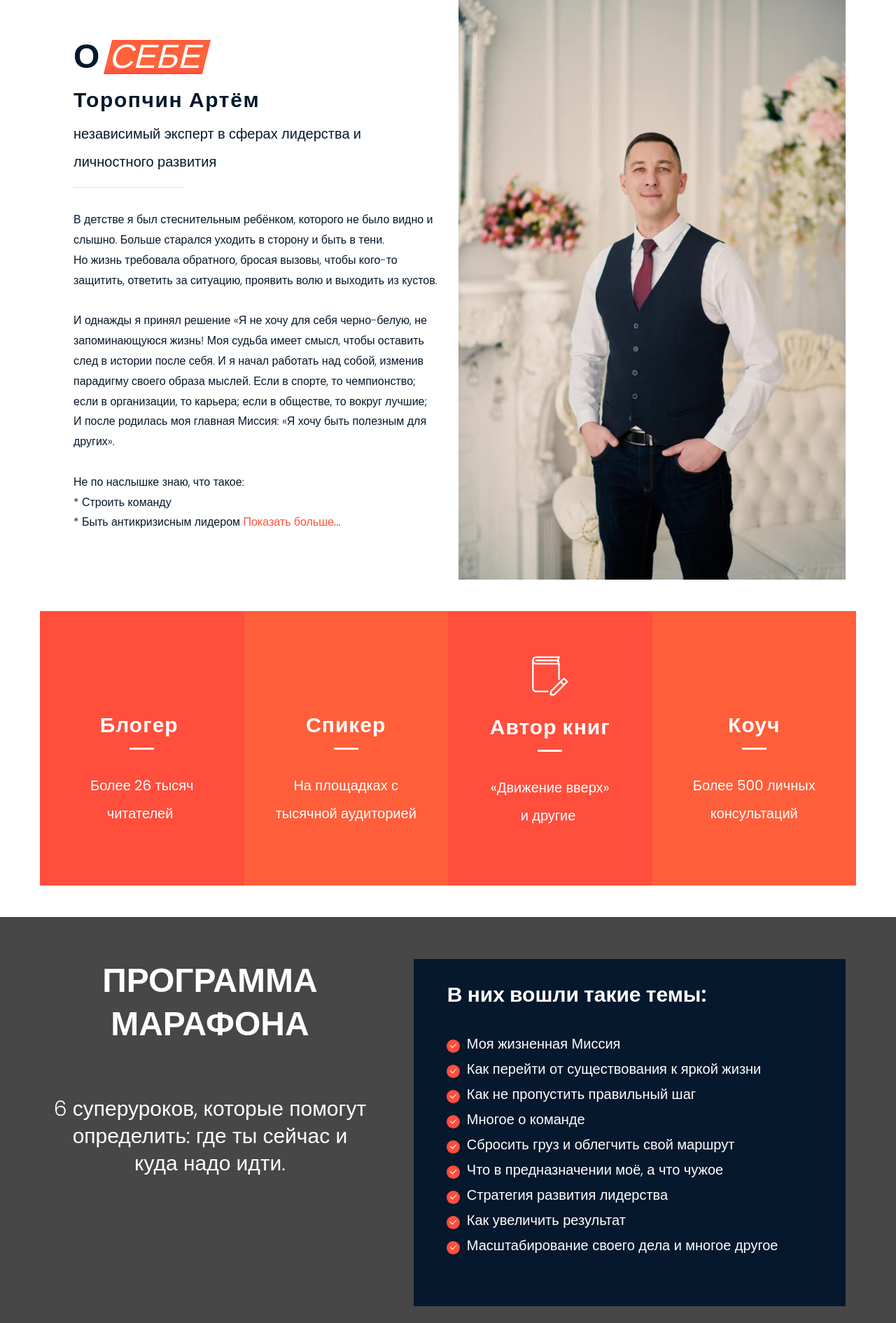
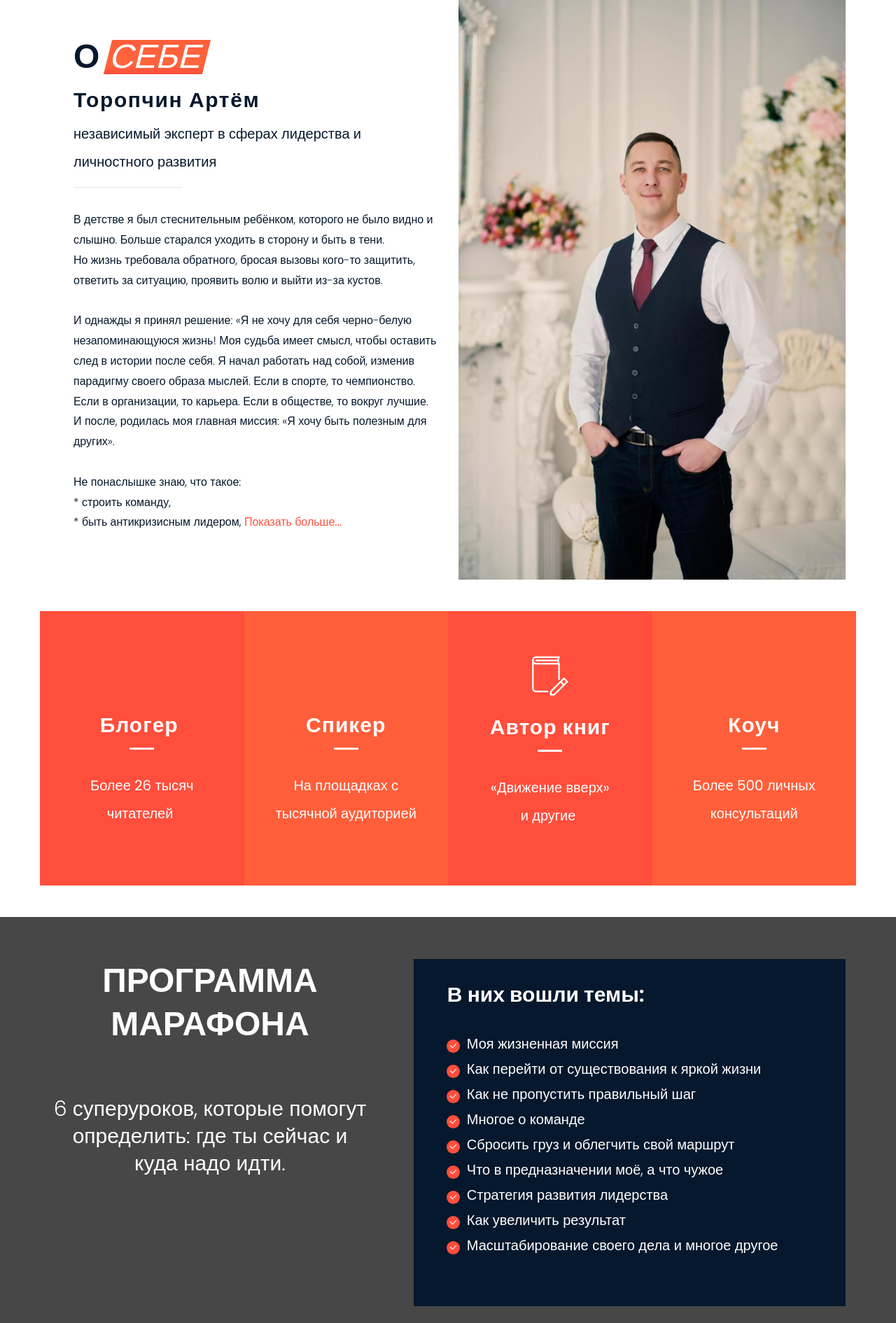
Before and after one commit to megosha/marathon_service, a Django app: template templates/index.html in a window 1280 px wide. Shown: the part 846-2736 px from the top of the page at 70% size. Run offline with Django 3.2, Linux system fonts and the light colour scheme; the template is opened without the code that fills it: most values are stand-ins (such as "Sample title", 1, 10 or a date in 2020); grey boxes marked "Sample" are stand-in pictures; form fields are guessed from the names that the template uses; some libraries are stand-ins or nearby versions; some web fonts are replaced.

Commit message:
text fix

```diff
--- a/templates/index.html
+++ b/templates/index.html
@@ -82,20 +82,20 @@
                     <h4 class="mbr-section-subtitle align-left mbr-regular mbr-fonts-style display-7">независимый эксперт в сферах лидерства и личностного развития</h4>
                     <hr class="line pb-2">
 
-                    <p class="mbr-text mbr-regular align-left mbr-fonts-style mt-4 display-4">В детстве я был стеснительным ребёнком, которого не было видно и слышно. Больше старался уходить в сторону и быть в тени. <br>Но жизнь требовала обратного, бросая вызовы, чтобы кого-то защитить, ответить за ситуацию, проявить волю и выходить из кустов.
-<br><br>И однажды я принял решение «Я не хочу для себя черно-белую, не запоминающуюся жизнь! Моя судьба имеет смысл, чтобы оставить след в истории после себя. И я начал работать над собой, изменив парадигму своего образа мыслей. Если в спорте, то чемпионство; если в организации, то карьера; если в обществе, то вокруг лучшие;
-<br>И после родилась моя главная Миссия: «Я хочу быть полезным для других». <br><br>Не по наслышке знаю, что такое:
-<br>* Строить команду
-<br>* Быть антикризисным лидером <a class="text-primary cursor_p" onclick="bio(1)" id="more-bio" name="more-bio">Показать больше...&nbsp;</a>
+                    <p class="mbr-text mbr-regular align-left mbr-fonts-style mt-4 display-4">В детстве я был стеснительным ребёнком, которого не было видно и слышно. Больше старался уходить в сторону и быть в тени. <br>Но жизнь требовала обратного, бросая вызовы кого-то защитить, ответить за ситуацию, проявить волю и выйти из-за кустов.
+<br><br>И однажды я принял решение: «Я не хочу для себя черно-белую незапоминающуюся жизнь! Моя судьба имеет смысл, чтобы оставить след в истории после себя. Я начал работать над собой, изменив парадигму своего образа мыслей. Если в спорте, то чемпионство. Если в организации, то карьера. Если в обществе, то вокруг лучшие.
+<br>И после, родилась моя главная миссия: «Я хочу быть полезным для других». <br><br>Не понаслышке знаю, что такое:
+<br>* строить команду,
+<br>* быть антикризисным лидером, <a class="text-primary cursor_p" onclick="bio(1)" id="more-bio" name="more-bio">Показать больше...&nbsp;</a>
                         <br>
                         <span style="display: none" name="slide_block">
-                        * Открывать организации с нуля <br>* Сохранять уважение и свои ценности.
-<br><br>Сегодня мой опыт в сфере самореализации более 25 лет. Я применяю знания, полученные от лучших экспертов современности, закончил несколько учебных заведений и сегодня я дипломированный специалист, 15 лет принимаю участие в социальной работе как волонтёр, есть множество грамот и благодарностей, за плечами пять успешных бизнесов.
-Прожив большую часть Жизни в провинциальном городке, оставил все и уехал покорять столицу без гроша в кармане.
+                        * открывать организации с нуля, <br>* сохранять уважение и свои ценности.
+<br><br>Сегодня мой опыт в сфере самореализации - более 25 лет. Я применяю знания, полученные от лучших экспертов современности. Закончил несколько учебных заведений и сегодня я дипломированный специалист. 15 лет принимаю участие в социальной работе, как волонтёр, есть множество грамот и благодарностей. За плечами пять успешных бизнесов.
+Прожив большую часть жизни в провинциальном городке, оставил всё и уехал покорять столицу без гроша в кармане.
 <br>Счастливый муж одной жены и отец двух прекрасных девочек, и это моя гордость.
-<br>Это только начало, верю, что моя уже большая история может помочь многим.
+<br>Это только начало. Верю, что моя уже большая история может помочь многим.
 <br>
-<br>Я практик и реалист, готов прямо сейчас начать переворачивать вашу жизнь в новые ощущения и повысить ваши показатели в самоопределении, лидерстве, в командообразовании, и бонусом в семейном счастье.
+<br>Я практик и реалист, готов прямо сейчас начать переворачивать Вашу жизнь новыми ощущениями и повысить Ваши показатели в самоопределении, лидерстве, командообразовании, и бонусом, в семейном счастье.
                         </span>
                         <span id="full_bio" name="full_bio"></span>
                     </p>
@@ -255,12 +255,12 @@
             <div class="col-lg-7 col-12 pl-lg-5">
                 <div class="content-right-wrapper align-left">
                     <p class="mbr-text mbr-white mbr-bold mbr-white mbr-fonts-style px-3 display-5">
-                        В них вошли такие темы:</p>
+                        В них вошли темы:</p>
                     <div class="text-wrap d-flex">
                         <div class="col-lg-12 col-xs-12">
                             <div class="mbr-list mbr-fonts-style display-7">
                                 <ul class="list">
-                                    <li>Моя жизненная Миссия
+                                    <li>Моя жизненная миссия
 </li><li>Как перейти от существования к яркой жизни
 </li><li>Как не пропустить правильный шаг
 </li><li>Многое о команде
@@ -866,11 +866,12 @@
 
                 <div class="list-item">
                         <span class="mbr-iconfont listico mbri-letter" style="color: rgb(255, 78, 60); fill: rgb(255, 78, 60);"></span>
-                        <h5 class="mbr-fonts-style text2 display-4"><strong>{{ settings.contact_mail }}</strong></h5>
+                        <h5 class="mbr-fonts-style text2 display-4"><a href="mailto:{{ settings.contact_mail }}" target="_blank">
+                            <strong>{{ settings.contact_mail }}</strong></a></h5>
                     </div><div class="list-item">
                         <span class="mbr-iconfont listico mbri-tablet-vertical" style="color: rgb(255, 78, 60); fill: rgb(255, 78, 60);"></span>
-                        <h5 class="mbr-fonts-style text2 display-4"><strong>
-                            {{ settings.contact_phone }}</strong></h5>
+                        <h5 class="mbr-fonts-style text2 display-4"><a href="tel:{{ settings.contact_phone }}" target="_blank">
+                            <strong>{{ settings.contact_phone }}</strong></a></h5>
                     </div></div>
 
                 <div class="social-list py-4" id="feedback-label">
```
